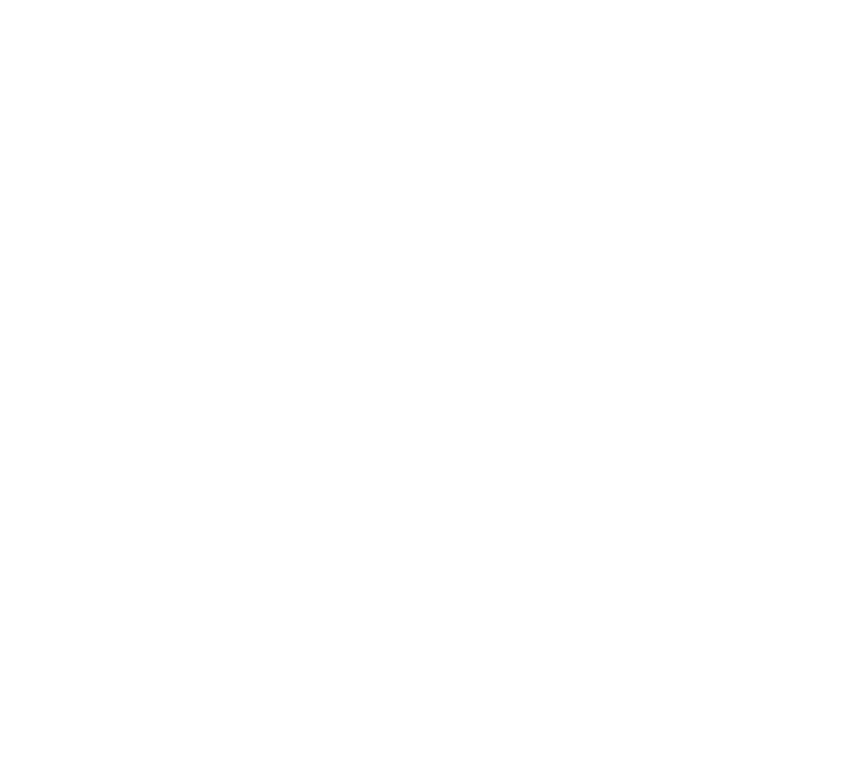
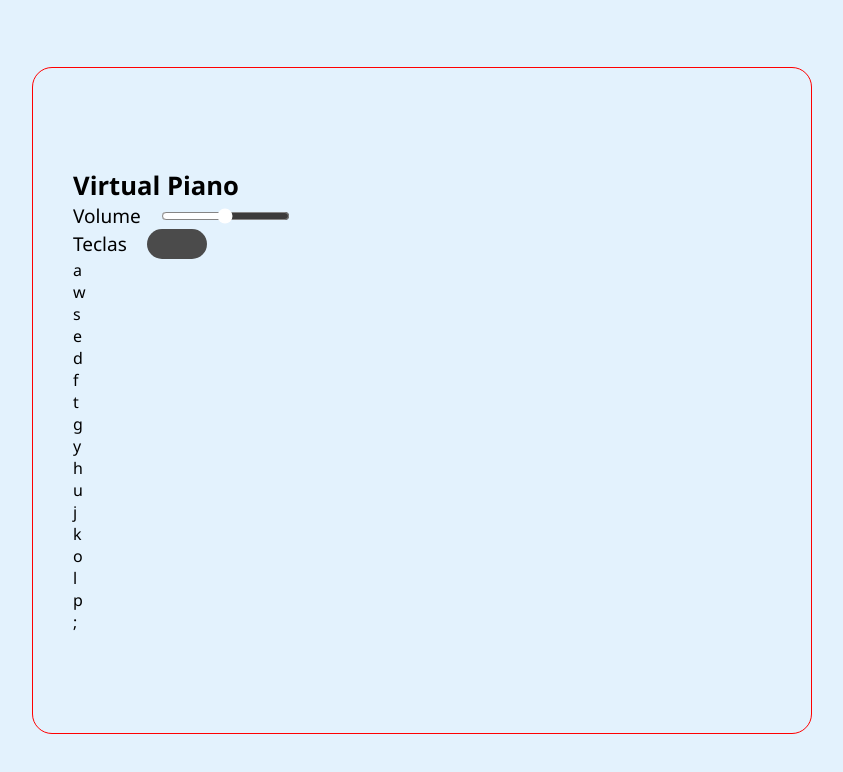
Before and after one commit to GabrielAlvesM/Simulador-de-Piano, a plain HTML site: page index.html in a window 1280 px wide. Shown: the whole page, without its empty margins (218-1061 px from the left). Drawn offline with Linux system fonts and the light colour scheme.

Commit message:
modified:   index.html 	modified:   src/styles/global.css 	modified:   src/styles/reset.css

```diff
--- a/index.html
+++ b/index.html
@@ -4,8 +4,41 @@
     <meta charset="UTF-8">
     <meta name="viewport" content="width=device-width, initial-scale=1.0">
     <title>Simulador de Piano</title>
+    <link rel="stylesheet" href="src/styles/reset.css">
+    <link rel="stylesheet" href="src/styles/global.css">
 </head>
 <body>
 
+    <div class="container">
+        <header>
+            <h2>Virtual Piano</h2>
+            <div class="column volume-slider">
+                <span>Volume</span> <input type="range">
+            </div>
+            <div class="column keys-check">
+                <span>Teclas</span> <input type="checkbox">
+            </div>
+        </header>
+        <ul class="piano-key">
+            <li class="natural C key"><span>a</span></li>
+            <li class="acidente CSust key">w<span></span></li>
+            <li class="natural D key"><span>s</span></li>
+            <li class="acidente DSust key"><span>e</span></li>
+            <li class="natural E key"><span>d</span></li>
+            <li class="natural F key"><span>f</span></li>
+            <li class="acidente FSust key"><span>t</span></li>
+            <li class="natural G key"><span>g</span></li>
+            <li class="acidente GSust key"><span>y</span></li>
+            <li class="natural A key"><span>h</span></li>
+            <li class="acidente ASust key"><span>u</span></li>
+            <li class="natural B key"><span>j</span></li>
+            <li class="natural C key"><span>k</span></li>
+            <li class="acidente CSust key"><span>o</span></li>
+            <li class="natural D key"><span>l</span></li>
+            <li class="acidente DSust key"><span>p</span></li>
+            <li class="natural E key"><span>;</span></li>
+        </ul>
+    </div>
+    <script src="src/scripts/engine.js"></script>
 </body>
 </html>
--- a/src/styles/global.css
+++ b/src/styles/global.css
@@ -0,0 +1,44 @@
+body{
+    display: flex;
+    align-items: center;
+    justify-content: center;
+    min-height: 100vh;
+    background-color: #e3f2fd;
+    font-family: 'Segoe UI', Tahoma, Geneva, Verdana, sans-serif;
+}
+
+.container{
+    width: 780px;
+    border: 1px solid red;
+    border-radius: 20px;
+    padding: 100px 40px;
+}
+
+header h2{
+    font-size: 1.6rem;
+}
+
+header .column{
+    display: flex;
+    align-items: center;
+    gap: 20px;
+}
+
+header .column span{
+    font-weight: 500;
+    font-size: 1.19rem;
+}
+
+.volume-slider input{
+    accent-color: #fff;
+}
+
+.keys-check input{
+    width: 60px;
+    height: 30px;
+    appearance: none;
+    border-radius: 30px;
+    background-color: #4b4b4b;
+    cursor: pointer;
+    position: relative;
+}
--- a/src/styles/reset.css
+++ b/src/styles/reset.css
@@ -3,4 +3,6 @@
     margin: 0;
     box-sizing: border-box;
     text-decoration: none;
+    list-style-type: none;
+    outline: none;
 }
```
